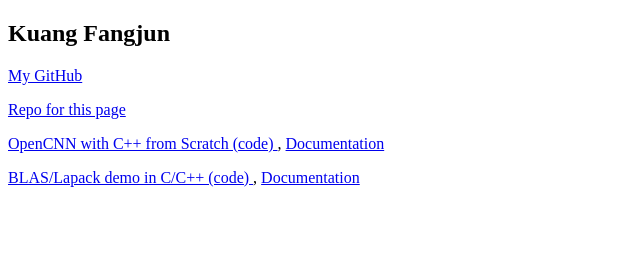
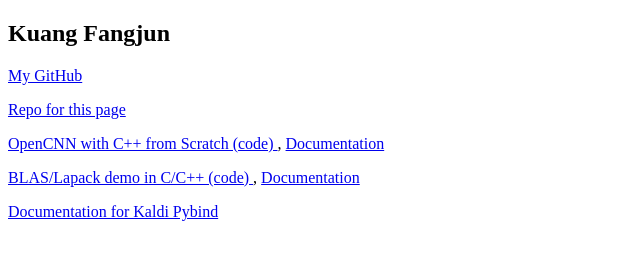
Before and after one commit to csukuangfj/csukuangfj.github.io, a plain HTML site: page index.html in a window 1280 px wide. Shown: the whole page, without its empty margins (0-640 px from the left). Drawn offline with Linux system fonts and the light colour scheme.

Commit message:
add link to kaldi pybind doc

```diff
--- a/index.html
+++ b/index.html
@@ -32,5 +32,11 @@
     <a href="./doc/blas-lapack-in-c-cplusplus"> Documentation </a>
     <br/>
 
+    <p>
+    <a href="https://csukuangfj.github.io/kaldi-pybind-doc/index.html">
+      Documentation for Kaldi Pybind
+    </a>
+    <br/>
+
   </body>
 </html>
```
